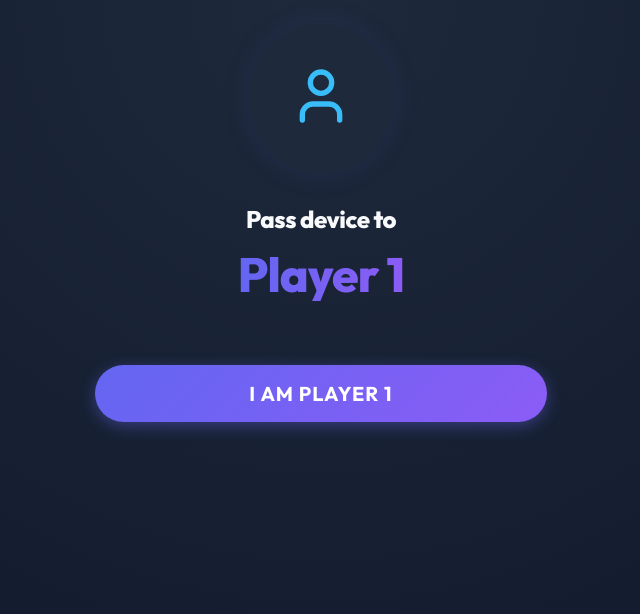
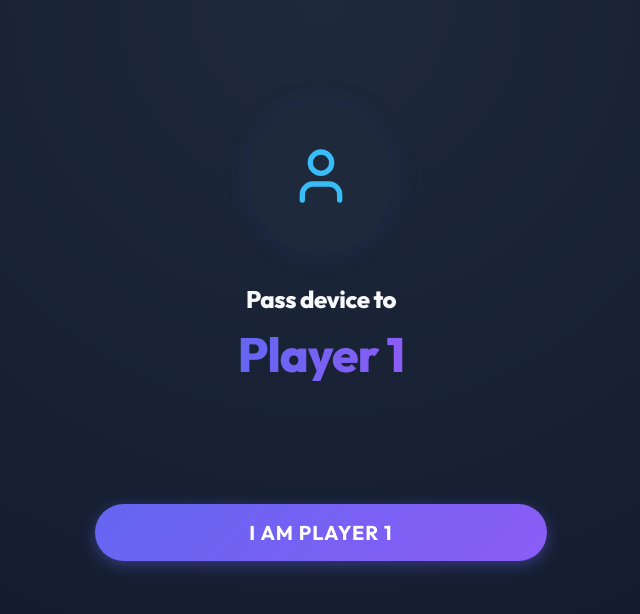
Before and after one commit to GRAVITY-q/Anwho, a React (Vite) app: page / in a window 1280 px wide. Both pictures are taken after a click on the button "START GAME". Shown: the top 614 px of the page, without its empty margins (319-959 px from the left). Built offline with nearby package versions, Linux system fonts and the light colour scheme.

Commit message:
perfection

```diff
--- a/src/components/RevealPhase.jsx
+++ b/src/components/RevealPhase.jsx
@@ -22,7 +22,7 @@ function RevealPhase() {
 
     if (!isReady) {
         return (
-            <div className="center-content fade-in">
+            <div className="center-content fade-in" style={{ paddingTop: '80px' }}>
                 <div style={{
                     background: 'var(--bg-secondary)',
                     padding: '40px',
@@ -44,7 +44,7 @@ function RevealPhase() {
                     {currentPlayer.name}
                 </h1>
 
-                <button className="btn-primary" onClick={() => setIsReady(true)}>
+                <button className="btn-primary" onClick={() => setIsReady(true)} style={{ marginTop: '75px' }}>
                     I am {currentPlayer.name}
                 </button>
             </div>
```
